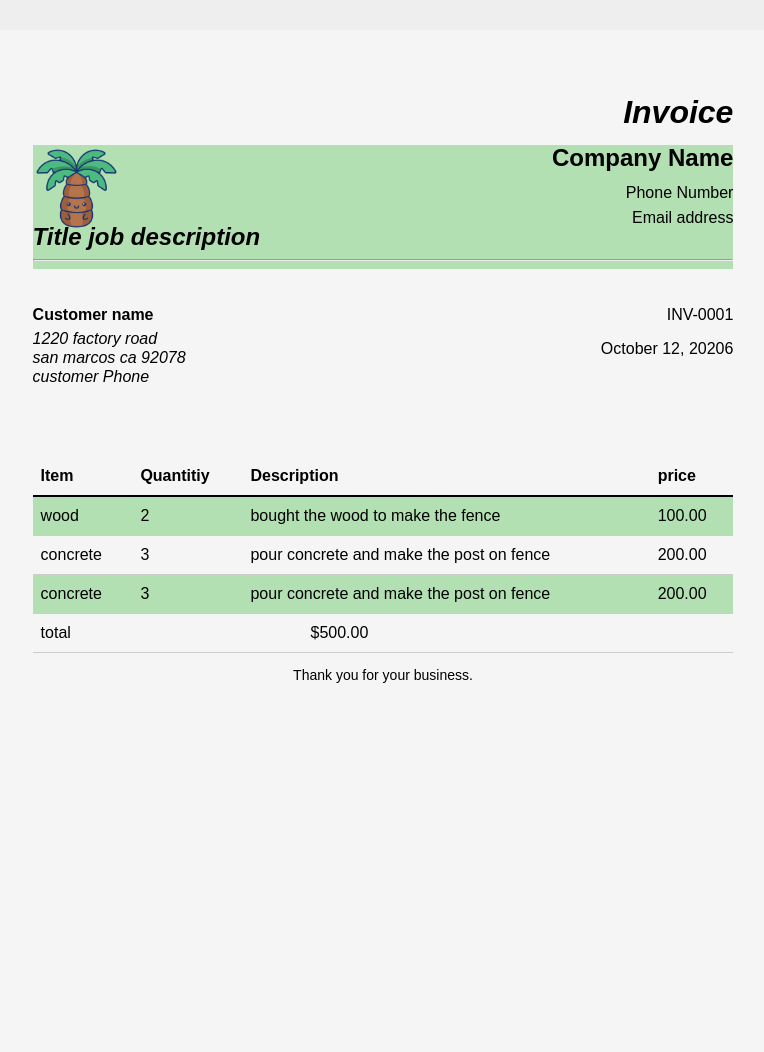
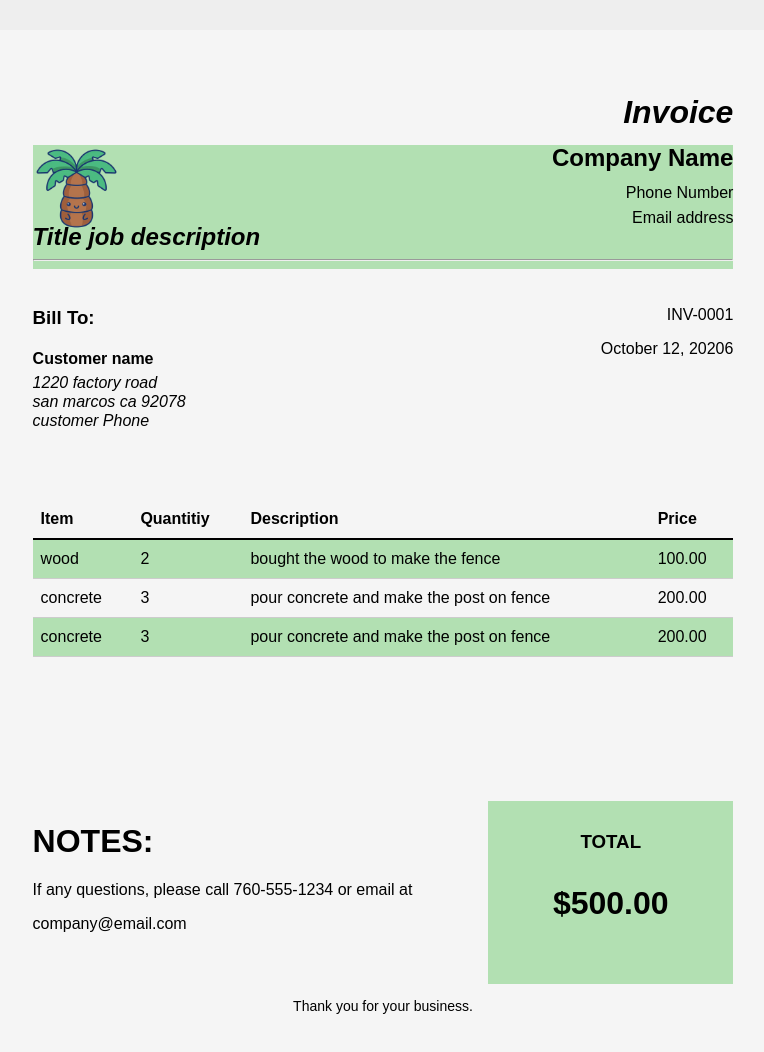
Before and after one commit to alexhernandez930/invoice-project, a plain HTML site: page Src/invoice.html in a window 1280 px wide. Shown: the whole page, without its empty margins (257-1021 px from the left). Drawn offline with Linux system fonts and the light colour scheme.

Commit message:
Update invoice document structure

```diff
--- a/Src/invoice.html
+++ b/Src/invoice.html
@@ -9,6 +9,7 @@
   </head>
 
   <body>
+    <!--<div class="invoice">-->
     <div class="invoice">
       <div class="title">
         <h1><i>Invoice</i></h1>
@@ -33,6 +34,7 @@
 
       <div class="invoice-info">
         <div class="invoice-customer-info">
+          <h3>Bill To:</h3>
           <p><b>Customer name</b></p>
           <address>1220 factory road</address>
           <address>san marcos ca 92078</address>
@@ -50,7 +52,7 @@
           <th>Item</th>
           <th>Quantitiy</th>
           <th>Description</th>
-          <th>price</th>
+          <th>Price</th>
         </tr>
 
         <tr>
@@ -74,16 +76,23 @@
         </tr>
       </table>
 
-      <table class="price">
-        <tr>
-          <td>total</td>
-          <td>$500.00</td>
-        </tr>
-      </table>
+      <div class="bottom-area">
+        <div class="bottom-section">
+          <div class="note-box">
+            <h1>NOTES:</h1>
+            <p>If any questions, please call 760-555-1234 or email at</p>
+            <p>company@email.com</p>
+          </div>
+          <div class="total-box">
+            <h3>TOTAL</h3>
+            <p>$500.00</p>
+          </div>
+        </div>
 
-      <footer>
-        <p>Thank you for your business.</p>
-      </footer>
+        <footer>
+          <p>Thank you for your business.</p>
+        </footer>
+      </div>
     </div>
   </body>
 </html>
```
